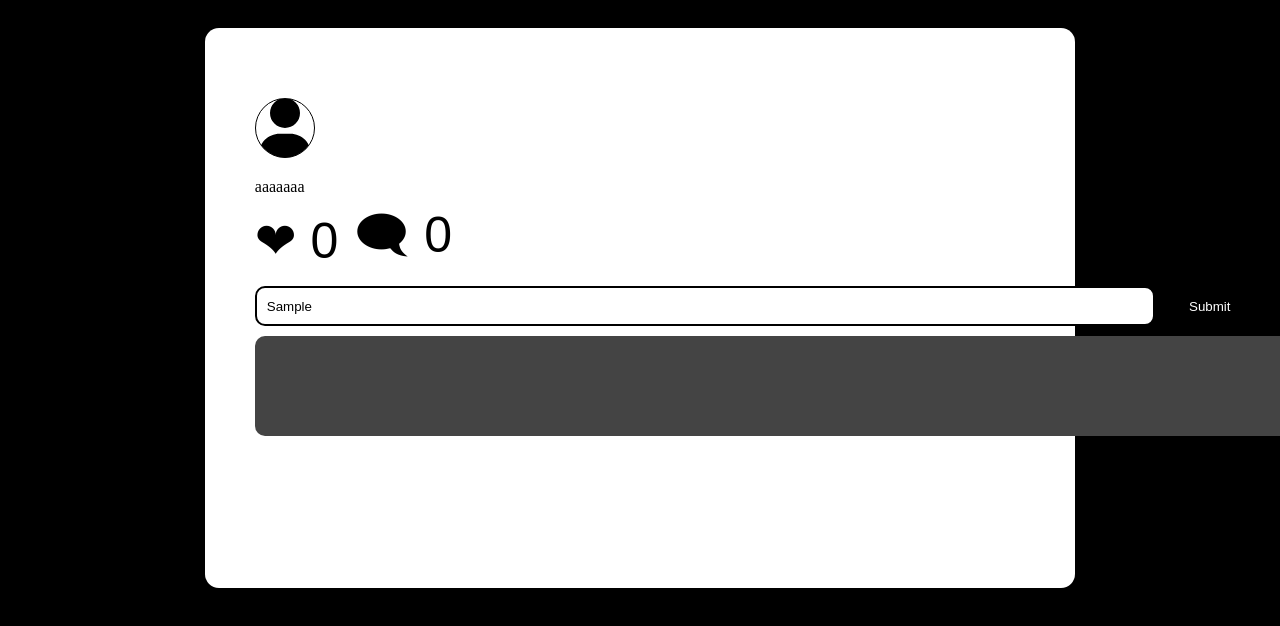
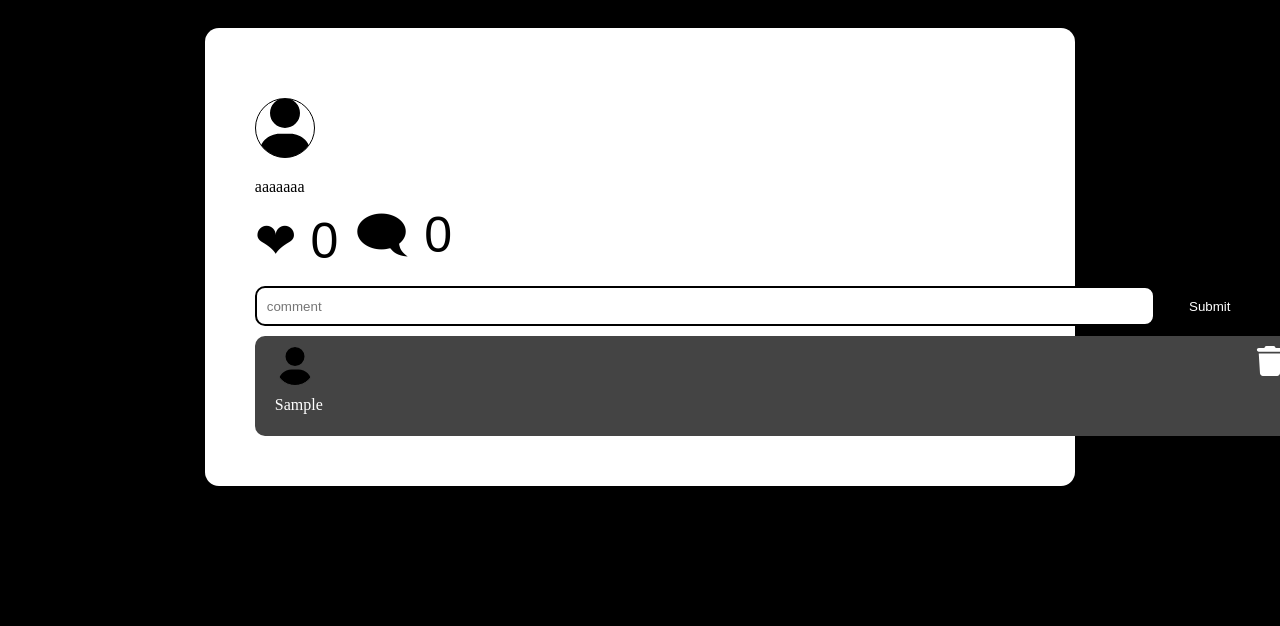
Before and after one commit to kidirbayevamirxon/social-front, a website built with Vite: page commit.html in a window 1280 px wide. Both pictures are taken after typing "Sample" into the empty fields and a click on the button "Submit". Shown: the part 122-748 px from the top of the page. Built offline with nearby package versions, Linux system fonts and the light colour scheme.

Commit message:
earfsedrf

```diff
--- a/css/comment.css
+++ b/css/comment.css
@@ -47,7 +47,7 @@
 }
 .commitccc{
     width: 85%;
-    height: 70vh;
+    height: auto;
     margin: 0 auto;
 
     border-radius: 14px;
@@ -145,4 +145,40 @@
     border-radius: 10px;
     padding-left: 20px;
     padding-right: 20px;
+    padding-top: 10px;
 }
+.committexttop{
+    width: 1010px;
+    height: 40px;
+    display: flex;
+    justify-content: space-between;
+}
+.committexttopleft{
+    width: 130px;
+    justify-content: space-between;
+    display: flex;
+    align-items: center;
+}
+.topleftimgg{
+    background-size: 38px 38px;
+    background-image: url('../public/user-solid\ \(4\).svg');
+    width: 40px;
+    height: 40px;
+    border: 1px solid rgb(68, 68, 68);
+    border-radius: 40px;
+}
+.topleftuser{
+    color: #fff;
+}
+.ahlat{
+    width: 30px;
+    height: 30px;
+    border: none;
+    background-color: transparent;
+    background-image: url('../public/trash-solid.svg');
+    background-size: 30px 30px;
+}
+.commentarya{
+    color: #fff;
+    margin-top: 10px;
+}
--- a/css/logo.css
+++ b/css/logo.css
@@ -94,7 +94,6 @@
 .topdiv {
   width: 230px;
   height: 80px;
-  border: 1px solid #fff;
   display: flex;
   justify-content: space-around;
   align-items: center;
--- a/js/commit.js
+++ b/js/commit.js
@@ -31,9 +31,25 @@ const committext=document.createElement('div')
 commitccc.appendChild(committext)
 const committexttop=document.createElement('div')
 committext.appendChild(committexttop)
+const committexttopleft=document.createElement('div')
+committexttop.appendChild(committexttopleft)
+const topleftimg=document.createElement('div')
+committexttopleft.appendChild(topleftimg)
+const topleftuser=document.createElement('p')
+committexttopleft.appendChild(topleftuser)
+const ahlat=document.createElement('button')
+committexttop.appendChild(ahlat)
+const commentarya=document.createElement('p')
+committext.appendChild(commentarya)
+const commentBtn=document.createElement('p')
+committext.appendChild(commentBtn)
+
+
+commentarya.textContent=input.value
 
 
 
+ahlat.type="submit"
 input.placeholder="comment"
 submit.textContent='Submit'
 submit.type="submit"
@@ -52,11 +68,24 @@ input.className="input"
 submit.className="submit"
 committext.className="committext"
 committexttop.className="committexttop"
+committexttopleft.className="committexttopleft"
+topleftimg.className="topleftimgg"
+topleftuser.className="topleftuser"
+ahlat.className="ahlat"
+commentarya.className="commentarya"
+commentBtn.className="commentBtn"
+
 // Foydalanuvchi ismini olish va p1 elementiga qo'shish
 const username = localStorage.getItem("username");
 
 if (username) {
   p1.textContent = `${username}`; // Foydalanuvchi ismini `p1`ga joylash
+} else {
+  console.error("Foydalanuvchi aniqlanmadi.");
+}
+
+if (username) {
+  topleftuser.textContent = `${username}`; // Foydalanuvchi ismini `p1`ga joylash
 } else {
   console.error("Foydalanuvchi aniqlanmadi.");
 }
@@ -81,3 +110,19 @@ span1.addEventListener("click", () => {
     location.href = "./commit.html";
 
   });
+
+  ahlat.addEventListener('click',(a)=>{
+    a.preventDefault()
+    committext.style.display="none"
+  })
+  submit.addEventListener("click", () => {
+
+    const commentText = input.value
+    if (commentText) {
+      commentarya.textContent = commentText;
+      input.value = "";
+      committext.style.display="block"
+    } else {
+      alert("Iltimos, sharh matnini kiriting.");
+    }
+  });
```
Also changed, not shown: js/logo.js (line endings or trailing spaces), public/trash-solid.svg (added), public/user-solid (4).svg (added).
